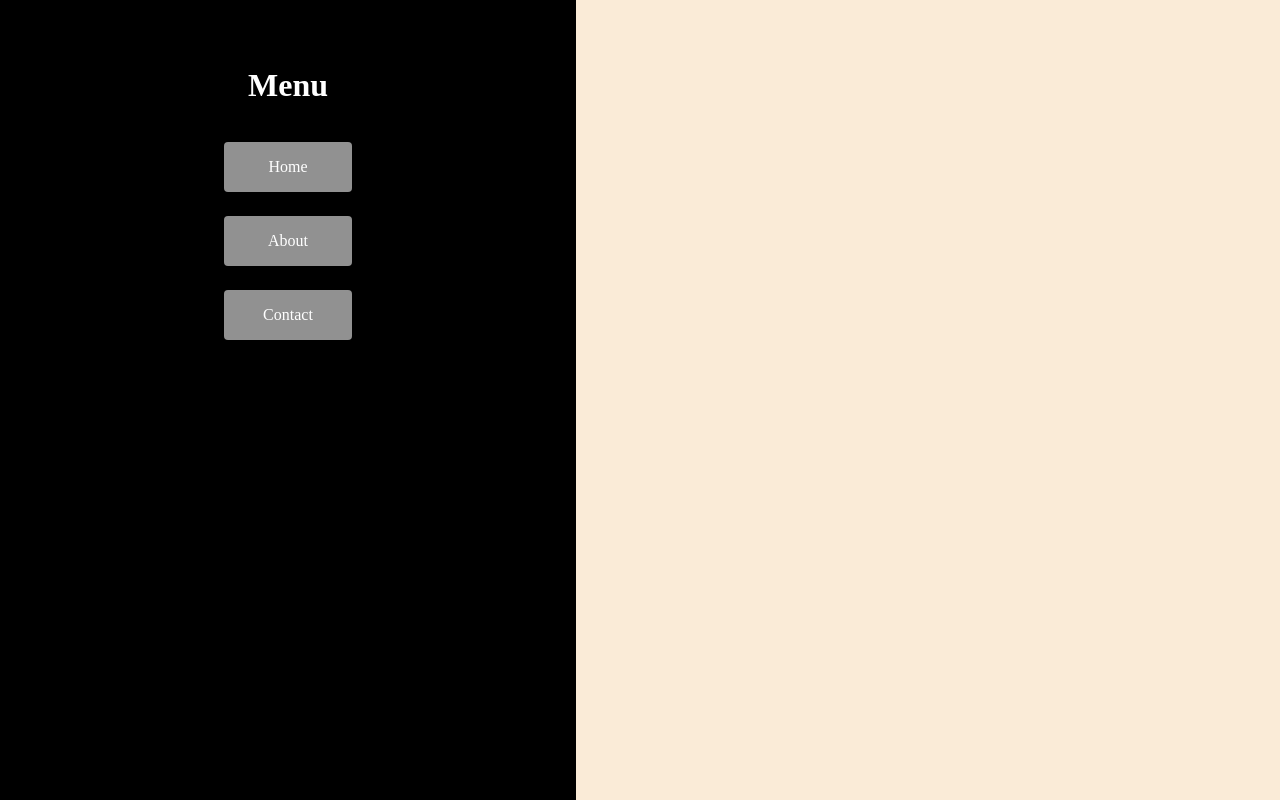
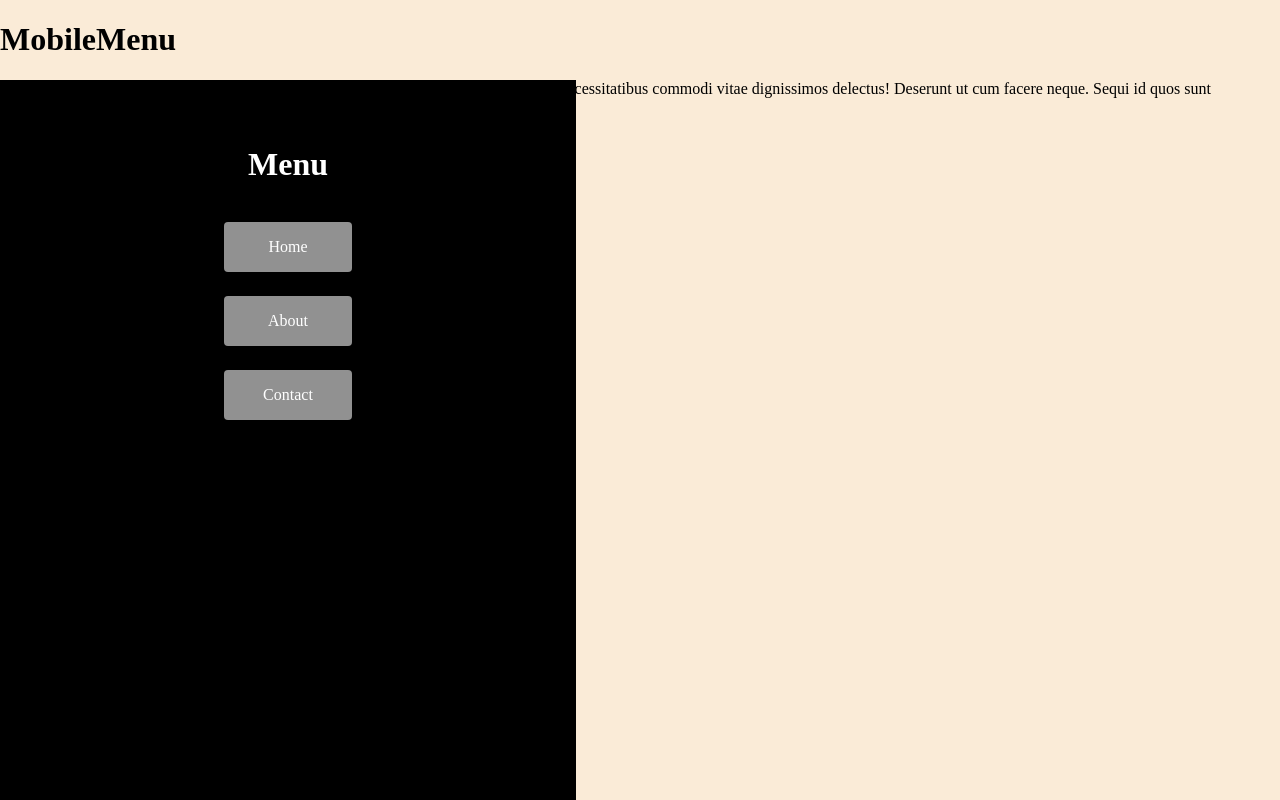
Before and after one commit to MohamedBechirMejri/TOP-MobileMenu, a website built with webpack: page src/template.html in a window 1280 px wide. Built offline with nearby package versions, Linux system fonts and the light colour scheme.

Commit message:
add test stuff

```diff
--- a/src/template.html
+++ b/src/template.html
@@ -1,6 +1,5 @@
 <!DOCTYPE html>
 <html>
-
   <head>
     <meta charset="utf-8" />
     <title>TOP-MobileMenu</title>
@@ -9,6 +8,7 @@
 
   <body>
     <div id="wrapper">
+      <h1>MobileMenu</h1>
       <nav class="nav">
         <button class="navtoggle">
           <div class="hamburger"></div>
@@ -22,7 +22,12 @@
           </div>
         </div>
       </nav>
+      <p>
+        Lorem ipsum dolor sit amet consectetur adipisicing elit. Hic at ea
+        voluptates, similique necessitatibus commodi vitae dignissimos delectus!
+        Deserunt ut cum facere neque. Sequi id quos sunt voluptatem ipsum
+        expedita./p>
+      </p>
     </div>
   </body>
-
 </html>
```
Lines whose indentation alone changed are shown as unchanged.
